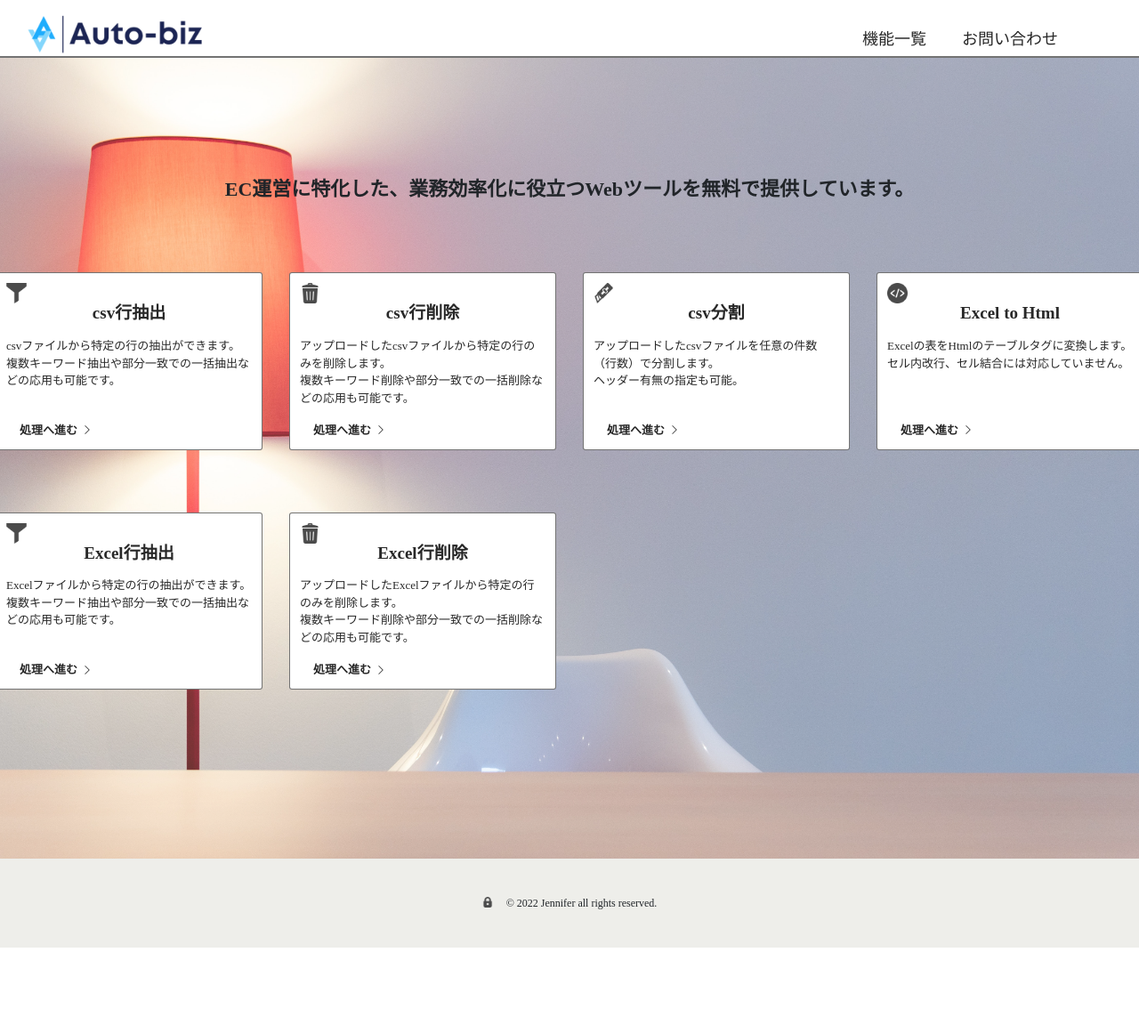
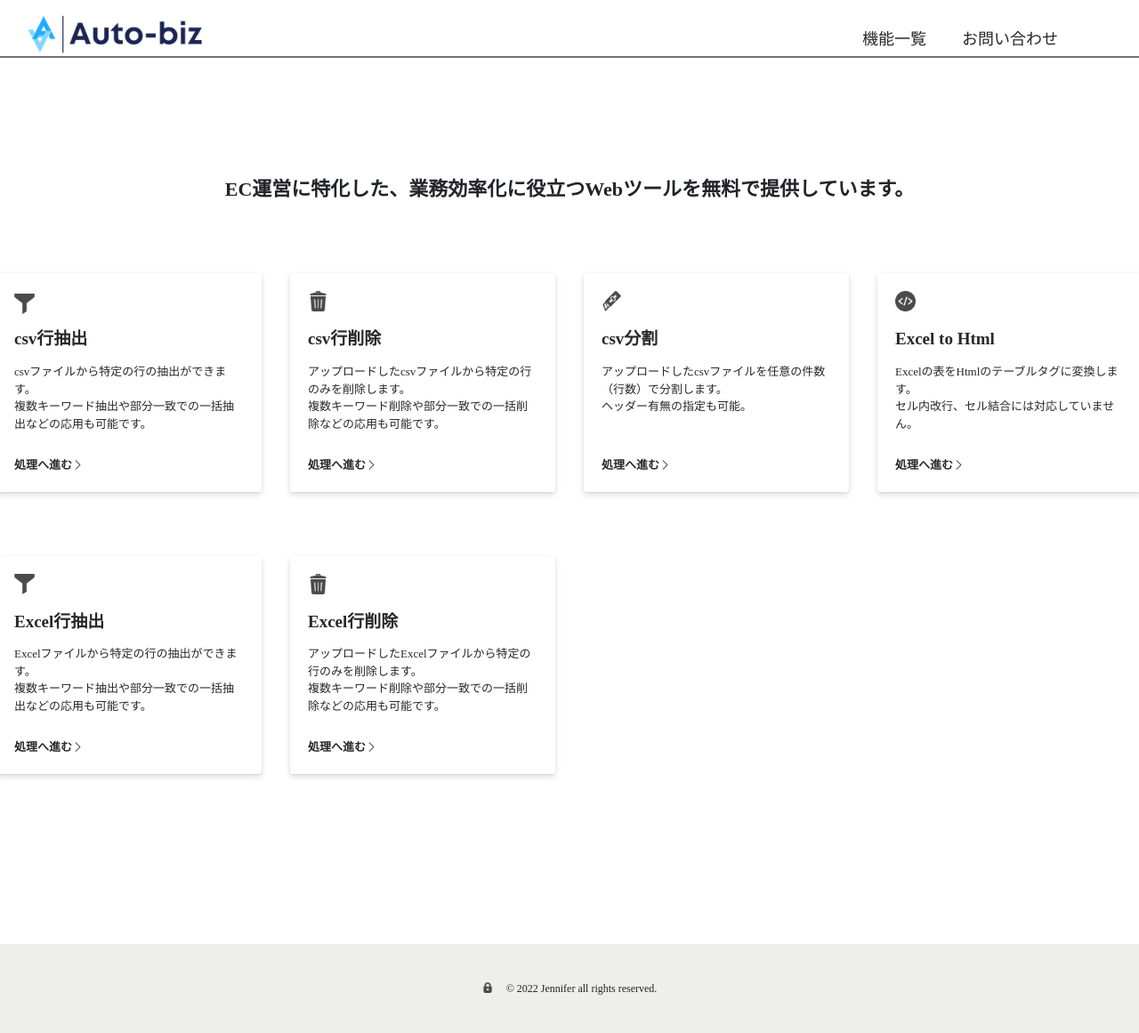
Before and after one commit to kishi-hirosuke/convenient_tools, a Django app: page /tools/ in a window 1280 px wide. Shown: the whole page at 89% size. Before the commit the page ends 1065 px from the top, so only its background shows below. Run offline with Django 3.2, Linux system fonts and the light colour scheme; some libraries are stand-ins or nearby versions.

Commit message:
tool修正

```diff
--- a/tool_site/static/css/main.css
+++ b/tool_site/static/css/main.css
@@ -486,29 +486,33 @@ header .account_modal.active {
   position: relative;
   width: 300px;
   margin-bottom: 40px;
-  border: 1px solid rgba(80, 80, 80, 0.8);
-  border-radius: 3px;
   background-color: #fff;
-  transition: 0.2s;
 }
 .main_wrapper .container .tools_table tr .tool .tool_items {
-  width: 100%;
-  height: 100%;
   margin: 0;
-  padding: 0;
   display: block;
   text-decoration: none;
+  background-color: #FFF;
+  text-align: left;
+  min-height: 194px;
+  position: relative;
+  min-width: 286px;
+  box-shadow: 0 3.2px 7.2px 0 rgba(0, 0, 0, 0.13), 0 0.6px 1.8px 0 rgba(0, 0, 0, 0.11);
+  border-radius: 3px;
+  padding: 20px;
 }
 .main_wrapper .container .tools_table tr .tool .tool_items .tool_icon_img {
+  width: 100%;
+  height: 23px;
+  margin: 0 10px 20px 0;
+}
+.main_wrapper .container .tools_table tr .tool .tool_items .tool_icon_img img {
   width: 23px;
-  height: 23px;
-  margin-top: 10px;
-  margin-left: 10px;
 }
 .main_wrapper .container .tools_table tr .tool .tool_items .tool_item_title {
   margin: 0;
   padding: 0;
-  text-align: center;
+  text-align: left;
 }
 .main_wrapper .container .tools_table tr .tool .tool_items .tool_item_title h3 {
   margin: 0;
@@ -516,19 +520,6 @@ header .account_modal.active {
   font-family: "游ゴシック", "ヒラギノ角ゴ ProN", "sans-serif";
   font-weight: bold;
   color: rgb(40, 40, 40);
-}
-.main_wrapper .container .tools_table tr .tool .tool_items .tool_item_title h3::after {
-  position: absolute;
-  content: "";
-  display: inline-block;
-  width: 10px;
-  height: 10px;
-  top: 13px;
-  right: 50px;
-  border-top: 1.5px solid rgb(40, 40, 40);
-  border-right: 1.5px solid rgb(40, 40, 40);
-  transform: rotate(45deg);
-  opacity: 0;
 }
 .main_wrapper .container .tools_table tr .tool .tool_items .tool_item_sentence {
   margin: 0;
@@ -540,27 +531,21 @@ header .account_modal.active {
   font-size: 13px;
 }
 .main_wrapper .container .tools_table tr .tool .tool_items .tool_item_sentence p {
-  width: 100%;
-  padding: 15px 10px 0;
+  padding: 15px 0;
   font-family: "游ゴシック", "ヒラギノ角ゴ ProN", "sans-serif";
   color: rgb(40, 40, 40);
 }
-.main_wrapper .container .tools_table tr .tool .tool_items .tool_detail {
-  display: flex;
-  align-items: center;
-  margin: 0 0 0 25px;
-  padding: 10px 0 10px 0;
+.main_wrapper .container .tools_table tr .tool .tool_items .tool_category p {
   font-size: 13px;
+  font-family: "游ゴシック", "ヒラギノ角ゴ ProN", "sans-serif";
   font-weight: bold;
   color: rgb(40, 40, 40);
-}
-.main_wrapper .container .tools_table tr .tool .tool_items .tool_detail .tool_detail_icon {
-  margin-left: 5px;
-  font-size: 12px;
+  margin: 0;
+  padding: 20px 0 0 0;
 }
 .main_wrapper .container .tools_table tr .tool:hover {
-  top: -3px;
-  box-shadow: 0 10px 15px rgba(0, 0, 0, 0.5);
+  top: -1px;
+  box-shadow: 0 6.4px 14.4px 0 rgba(0, 0, 0, 0.13), 0 1.2px 3.6px 0 rgba(0, 0, 0, 0.11);
 }
 .main_wrapper .container .tool_explanation {
   display: flex;
--- a/tool_site/static/css/main.scss
+++ b/tool_site/static/css/main.scss
@@ -553,46 +553,38 @@ header {
                     position: relative;
                     width: 300px;
                     margin-bottom: 40px;
-                    border: 1px solid $border_color;
-                    border-radius: 3px;
                     background-color: #fff;
-                    transition: .2s;
                     .tool_items {
-                        width: 100%;
-                        height: 100%;
                         margin: 0;
-                        padding: 0;
                         display: block;
                         text-decoration: none;
+                        background-color: #FFF;
+                        text-align: left;
+                        min-height: 194px;
+                        position: relative;
+                        min-width: 286px;
+                        box-shadow: 0 3.2px 7.2px 0 rgb(0 0 0 / 13%), 0 0.6px 1.8px 0 rgb(0 0 0 / 11%);
+                        border-radius: 3px;
+                        padding: 20px;
+
                         .tool_icon_img {
-                            width: 23px;
+                            width: 100%;
                             height: 23px;
-                            margin-top: 10px;
-                            margin-left: 10px;
+                            margin: 0 10px 20px 0;
+                            img{
+                                width: 23px;
+                            }
                         }
                         .tool_item_title {
                             margin: 0;
                             padding: 0;
-                            text-align: center;
+                            text-align: left;
                             h3 {
                                 margin: 0;
                                 @include except_font_size(19px);
                                 font-family: $ja;
                                 font-weight: bold;
                                 color: $text_color;
-                                &::after {
-                                    position: absolute;
-                                    content: "";
-                                    display: inline-block;
-                                    width: 10px;
-                                    height: 10px;
-                                    top: 13px;
-                                    right: 50px;
-                                    border-top: 1.5px solid $text_color;
-                                    border-right: 1.5px solid $text_color;
-                                    transform: rotate(45deg);
-                                    opacity: 0;
-                                }
                             }
                         }
                         .tool_item_sentence {
@@ -603,35 +595,26 @@ header {
                             border-bottom-left-radius: 10px;
                             border-bottom-right-radius: 10px;
                             @include except_font_size(13px);
-                            // .tool_icon_area {
-                            //     position: relative;
-                            //     width: 80px;
-                            //     height: 100%;
-                            // }
                             p {
-                                width: 100%;
-                                padding: 15px 10px 0;
+                                padding: 15px 0;
                                 font-family: $ja;
                                 color: $text_color;
                             }
                         }
-                        .tool_detail {
-                            display: flex;
-                            align-items: center;
-                            margin: 0 0 0 25px;
-                            padding: 10px 0 10px 0;
-                            @include except_font_size(13px);
-                            font-weight: bold;
-                            color: $text_color;
-                            .tool_detail_icon {
-                                margin-left: 5px;
-                                @include except_font_size(12px);
+                        .tool_category {
+                            p {
+                                font-size: 13px;
+                                font-family: $ja;
+                                font-weight: bold;
+                                color: $text_color;
+                                margin: 0;
+                                padding: 20px 0 0 0;
                             }
                         }
                     }
                     &:hover {
-                        top: -3px;
-                        box-shadow: 0 10px 15px rgb(0, 0, 0, .5);
+                        top: -1px;
+                        box-shadow: 0 6.4px 14.4px 0 rgb(0 0 0 / 13%), 0 1.2px 3.6px 0 rgb(0 0 0 / 11%);
                     }
                 }
             }
--- a/tool_site/templates/tools.html
+++ b/tool_site/templates/tools.html
@@ -43,7 +43,7 @@
 
 {% block main %}
 <div class="main_wrapper">
-    <img src="{% static 'images/tools_background.jpg' %}" alt="" class="tools_main_image">
+    <!-- <img src="{% static 'images/tools_background.jpg' %}" alt="" class="tools_main_image"> -->
     <div class="container">
 
         <div class="main_title">
@@ -54,75 +54,92 @@
             <tr>
                 <td class="tool">
                     <a href={% url 'csv_extract' %} class="tool_items">
-                        <img src="{% static 'images/icon/filter.png' %}" alt="" class="tool_icon_img">
+                        <div class="tool_icon_img"><img src="{% static 'images/icon/filter.png' %}" alt=""></div>
                         <div class="tool_item_title">
                             <h3>csv行抽出</h3>
                         </div>
                         <div class="tool_item_sentence">
                             <p>csvファイルから特定の行の抽出ができます。<br>複数キーワード抽出や部分一致での一括抽出などの応用も可能です。</p>
                         </div>
+                        <div class="tool_category">
                             <p class="tool_detail">処理へ進む<span class="tool_detail_icon bi bi-chevron-right"></span></p>
+                        </div>
                     </a>
                 </td>
                 <td class="tool">
                     <a href={% url 'csv_remove' %} class="tool_items">
-                        <img src="{% static 'images/icon/trash-can.png' %}" alt="" class="tool_icon_img">
+                        <div class="tool_icon_img"><img src="{% static 'images/icon/trash-can.png' %}" alt=""
+                                class="tool_icon_img"></div>
                         <div class="tool_item_title">
-                            <h3 class="tool_item_title">csv行削除</h3>
+                            <h3>csv行削除</h3>
                         </div>
                         <div class="tool_item_sentence">
                             <p>アップロードしたcsvファイルから特定の行のみを削除します。<br>複数キーワード削除や部分一致での一括削除などの応用も可能です。</p>
                         </div>
+                        <div class="tool_category">
                             <p class="tool_detail">処理へ進む<span class="tool_detail_icon bi bi-chevron-right"></span></p>
+                        </div>
                     </a>
                 </td>
                 <td class="tool">
                     <a href={% url 'csv_split' %} class="tool_items">
-                        <img src="{% static 'images/icon/cutter-knife.png' %}" alt="" class="tool_icon_img">
+                        <div class="tool_icon_img"><img src="{% static 'images/icon/cutter-knife.png' %}" alt=""
+                                class="tool_icon_img"></div>
                         <div class="tool_item_title">
-                            <h3 class="tool_item_title">csv分割</h3>
+                            <h3>csv分割</h3>
                         </div>
                         <div class="tool_item_sentence">
                             <p>アップロードしたcsvファイルを任意の件数（行数）で分割します。<br>ヘッダー有無の指定も可能。<br></p>
                         </div>
+                        <div class="tool_category">
                             <p class="tool_detail">処理へ進む<span class="tool_detail_icon bi bi-chevron-right"></span></p>
+                        </div>
                     </a>
                 </td>
                 <td class="tool">
                     <a href={% url 'excel_table' %} class="tool_items">
-                        <img src="{% static 'images/icon/html-tag.png' %}" alt="" class="tool_icon_img">
+                        <div class="tool_icon_img"><img src="{% static 'images/icon/html-tag.png' %}" alt=""
+                                class="tool_icon_img"></div>
                         <div class="tool_item_title">
-                            <h3 class="tool_item_title">Excel to Html</h3>
+                            <h3>Excel to Html</h3>
                         </div>
                         <div class="tool_item_sentence">
                             <p>Excelの表をHtmlのテーブルタグに変換します。<br>
                                 セル内改行、セル結合には対応していません。</p>
                         </div>
+                        <div class="tool_category">
                             <p class="tool_detail">処理へ進む<span class="tool_detail_icon bi bi-chevron-right"></span></p>
+                        </div>
                     </a>
                 </td>
                 <td class="tool">
                     <a href={% url 'excel_extract' %} class="tool_items">
-                        <img src="{% static 'images/icon/filter.png' %}" alt="" class="tool_icon_img">
+                        <div class="tool_icon_img"><img src="{% static 'images/icon/filter.png' %}" alt=""
+                                class="tool_icon_img"></div>
                         <div class="tool_item_title">
-                            <h3 class="tool_item_title">Excel行抽出</h3>
+                            <h3>Excel行抽出</h3>
                         </div>
                         <div class="tool_item_sentence">
                             <p>Excelファイルから特定の行の抽出ができます。<br>複数キーワード抽出や部分一致での一括抽出などの応用も可能です。</p>
                         </div>
+                        <div class="tool_category">
                             <p class="tool_detail">処理へ進む<span class="tool_detail_icon bi bi-chevron-right"></span></p>
+                        </div>
                     </a>
                 </td>
                 <td class="tool">
                     <a href={% url 'excel_remove' %} class="tool_items">
-                        <img src="{% static 'images/icon/trash-can.png' %}" alt="" class="tool_icon_img">
+                        <div class="tool_icon_img"><img src="{% static 'images/icon/trash-can.png' %}" alt=""
+                                class="tool_icon_img"></div>
                         <div class="tool_item_title">
-                            <h3 class="tool_item_title">Excel行削除</h3>
+                            <h3>Excel行削除</h3>
                         </div>
                         <div class="tool_item_sentence">
                             <p>アップロードしたExcelファイルから特定の行のみを削除します。<br>複数キーワード削除や部分一致での一括削除などの応用も可能です。</p>
                         </div>
+                        <div class="tool_category">
                             <p class="tool_detail">処理へ進む<span class="tool_detail_icon bi bi-chevron-right"></span></p>
+                        </div>
                     </a>
                 </td>
             </tr>
```
Also changed, not shown: tool_site/static/images/office-2717014_1280.jpg (deleted), tool_site/static/images/tools_background.jpg (deleted), 1 other file. Lines whose indentation alone changed are shown as unchanged.
